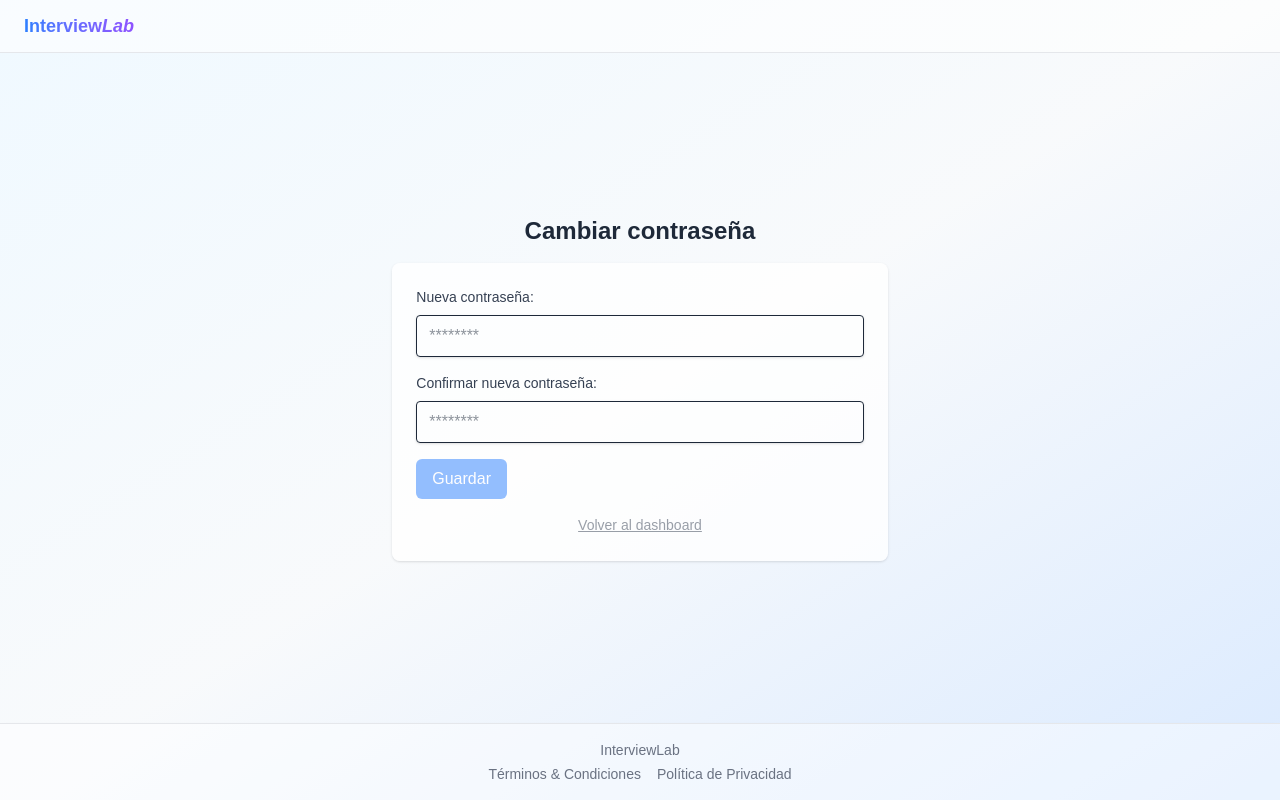
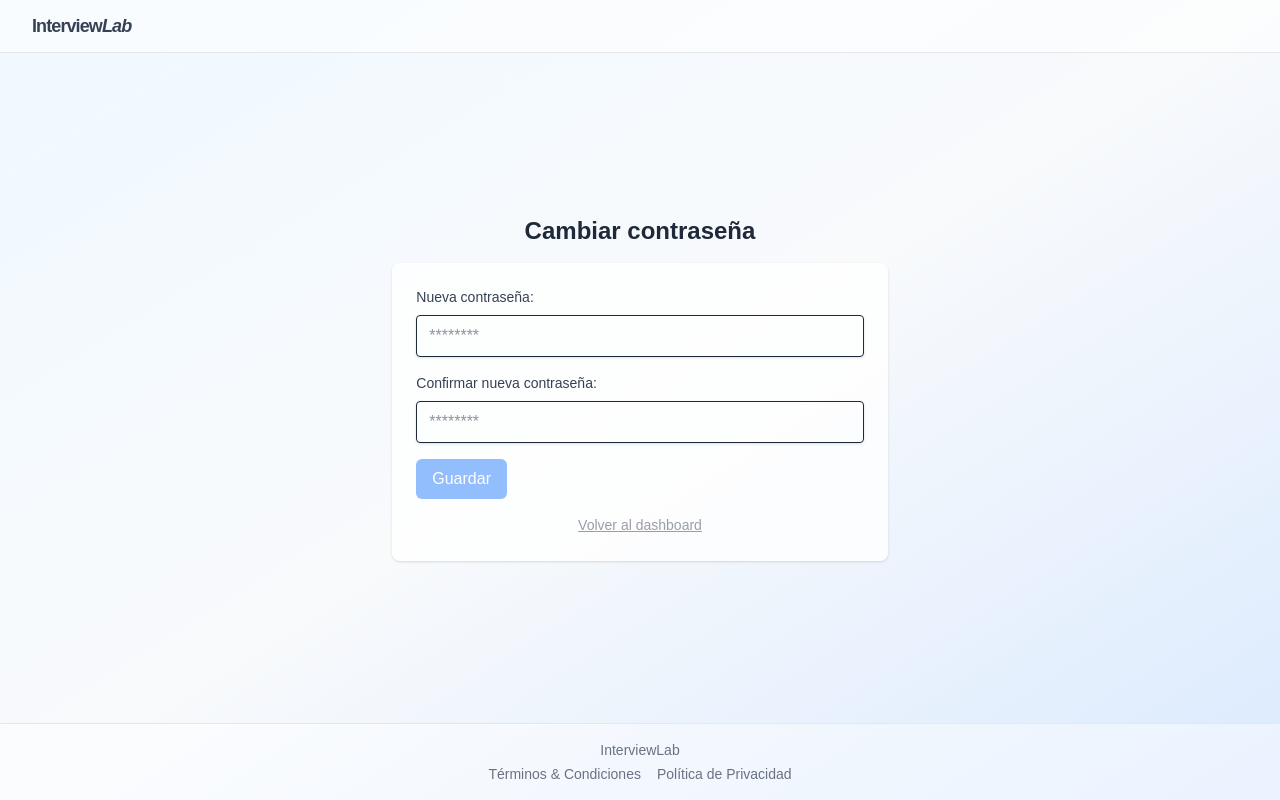
Before and after one commit to bpobletem/InterviewLab, a Next.js app: page /admin/reset-password in a window 1280 px wide. Built offline with nearby package versions, Linux system fonts and the light colour scheme; no server answers.

Commit message:
fix logo nav

```diff
--- a/src/components/AdminNavbar.tsx
+++ b/src/components/AdminNavbar.tsx
@@ -105,7 +105,7 @@ export default function AdminNavbar() {
   return (
     <nav className="w-full border-b border-gray-200 px-6 py-3 flex justify-between items-center bg-white/60 text-sm">
       <div className="max-w-7xl flex justify-between items-center w-full mx-auto">
-        <Link href="/" className="text-lg font-semibold bg-gradient-to-r from-blue-500 to-violet-500 text-transparent bg-clip-text hover:cursor-pointer">
+        <Link href="/" className="text-lg font-semibold text-gray-700 hover:text-transparent hover:bg-gradient-to-r hover:from-blue-500 hover:to-violet-500 hover:bg-clip-text transition-colors duration-500 hover:cursor-pointer ease-in-out tracking-tighter px-2">
           Interview
           <span className='italic'>Lab</span>
         </Link>
--- a/src/components/navbar.tsx
+++ b/src/components/navbar.tsx
@@ -80,7 +80,7 @@ export default function Navbar() {
   return (
     <nav className="w-full border-b border-gray-100 px-6 py-3 flex justify-between items-center bg-white/60 text-sm backdrop-blur-md">
       <div className="max-w-7xl flex justify-between items-center w-full mx-auto">
-        <Link href="/" className="text-lg font-semibold bg-gradient-to-r from-blue-500 to-violet-500 text-transparent bg-clip-text hover:cursor-pointer">
+        <Link href="/" className="text-lg font-semibold text-gray-700 hover:text-transparent hover:bg-gradient-to-r hover:from-blue-500 hover:to-violet-500 hover:bg-clip-text transition-colors duration-500 hover:cursor-pointer ease-in-out tracking-tighter px-2">
           Interview
           <span className='italic'>Lab</span>
         </Link>
```
